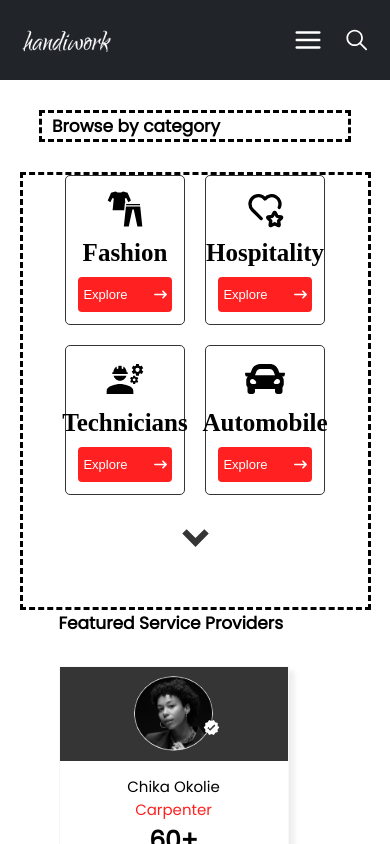
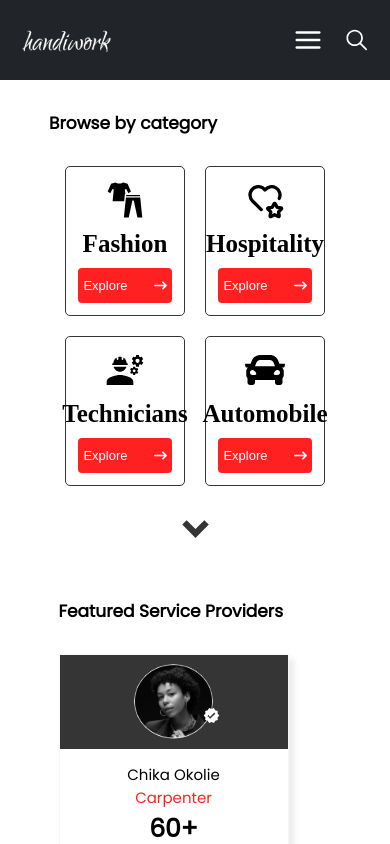
Before and after one commit to Cannyokpoto/page-handiwork, a React (Vite) app: page /market-place in a window 390 px wide. Shown: the top 844 px of the page. Built offline with nearby package versions, Linux system fonts and the light colour scheme; no server answers; a web font is replaced by a local one.

Commit message:
new commit

```diff
--- a/src/Components/CategoryBox/CategoryBox.css
+++ b/src/Components/CategoryBox/CategoryBox.css
@@ -120,7 +120,6 @@
         width: 80vw;
         text-align: left;
         font-size: 17px;
-        border: dashed;
         padding-left: 10px;
     }
 
@@ -131,7 +130,6 @@
         flex-direction: column;
         align-items: center;
         gap: 30px;
-        border: dashed;
     }
 
     .category-box .category-layout .category-row{
```
